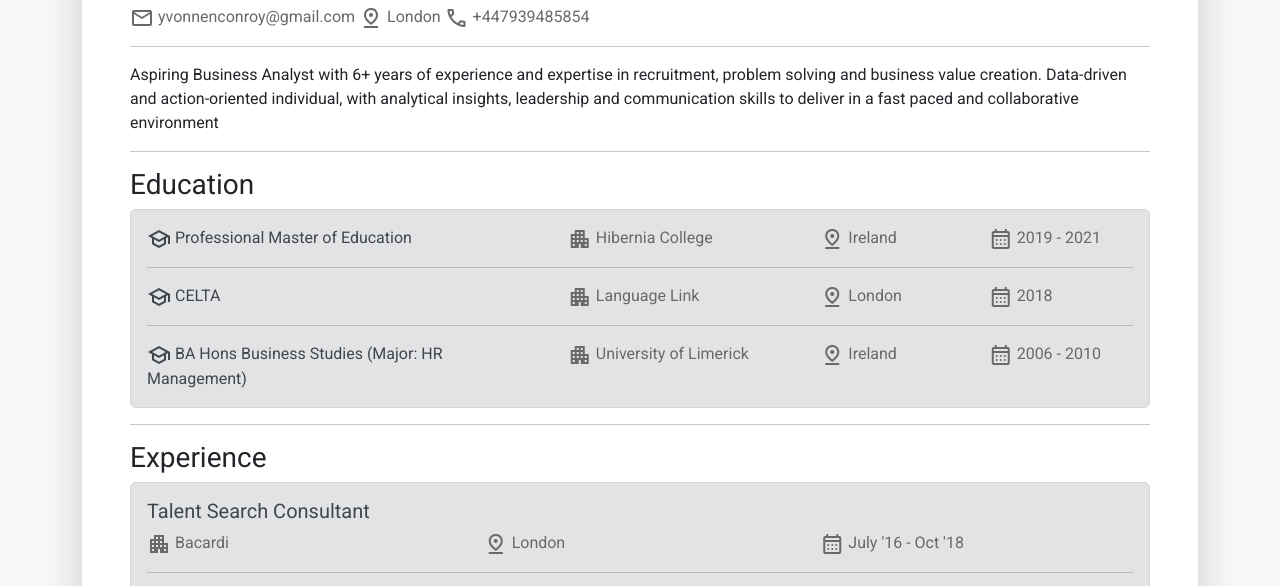
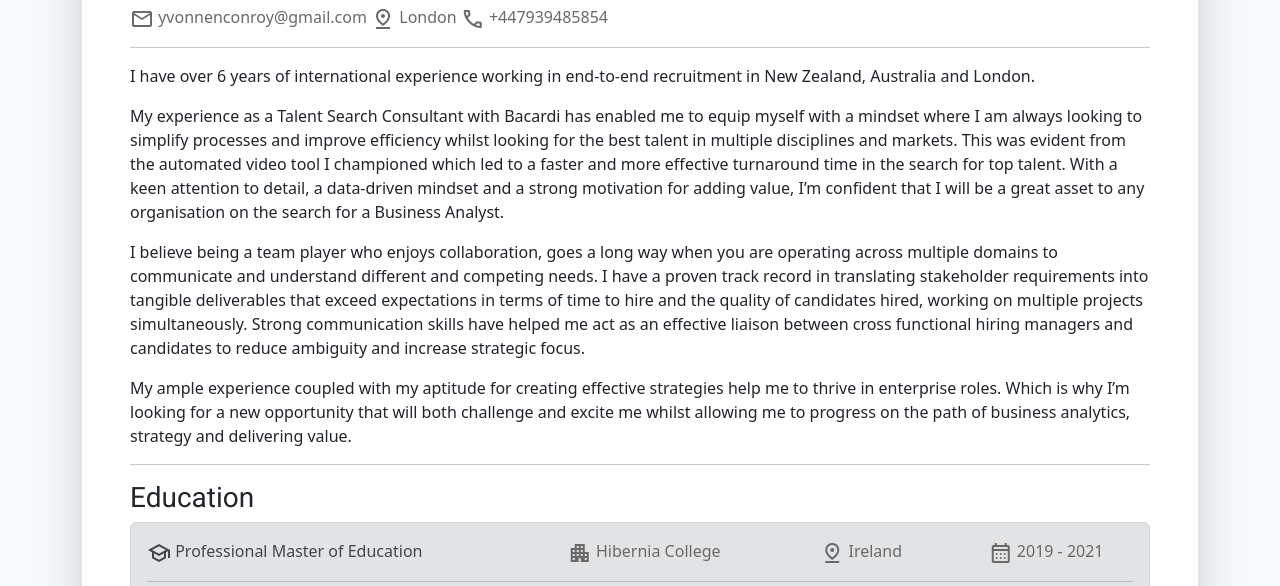
Before and after one commit to sgtconsole/MarkdownCV, a plain HTML site: page index.html in a window 1280 px wide. Shown: the part 155-741 px from the top of the page. Drawn offline with nearby package versions, Linux system fonts and the light colour scheme.

Commit message:
amendments

```diff
--- a/index.html
+++ b/index.html
@@ -10,7 +10,7 @@
         <link rel="stylesheet" href="https://fonts.googleapis.com/css2?family=Material+Symbols+Outlined:opsz,wght,FILL,GRAD@20..48,100..700,0..1,-50..200" />
         <style>
            body, p, div {
-            font-family: 'Roboto', sans-serif;
+            /*font-family: 'Roboto', sans-serif;*/
            }
            h1{
             color:dimgray;
@@ -45,8 +45,10 @@
                 </span> +447939485854
                 </div><hr>
                 <p></p>
-                <p>Aspiring Business Analyst with 6+ years of experience and expertise in recruitment, problem solving and business value creation. Data-driven and action-oriented individual, with analytical insights, leadership and communication skills to deliver in a fast paced and collaborative environment</p>
-                <p></p>
+                <p>I have over 6 years of international experience working in end-to-end recruitment in New Zealand, Australia and London.</p>
+                <p>My experience as a Talent Search Consultant with Bacardi has enabled me to equip myself with a mindset where I am always looking to simplify processes and improve efficiency whilst looking for the best talent in multiple disciplines and markets. This was evident from the automated video tool I championed which led to a faster and more effective turnaround time in the search for top talent. With a keen attention to detail, a data-driven mindset and a strong motivation for adding value, I’m confident that I will be a great asset to any organisation on the search for a Business Analyst.</p>
+                <p>I believe being a team player who enjoys collaboration, goes a long way when you are operating across multiple domains to communicate and understand different and competing needs. I have a proven track record in translating stakeholder requirements into tangible deliverables that exceed expectations in terms of time to hire and the quality of candidates hired, working on multiple projects simultaneously. Strong communication skills have helped me act as an effective liaison between cross functional hiring managers and candidates to reduce ambiguity and increase strategic focus.</p>
+                <p>My ample experience coupled with my aptitude for creating effective strategies help me to thrive in enterprise roles. Which is why I’m looking for a new opportunity that will both challenge and excite me whilst allowing me to progress on the path of business analytics, strategy and delivering value.</p>
                 <hr>
                 <h3>Education</h3>
                 <div class="alert alert-secondary show" role="alert">
```
